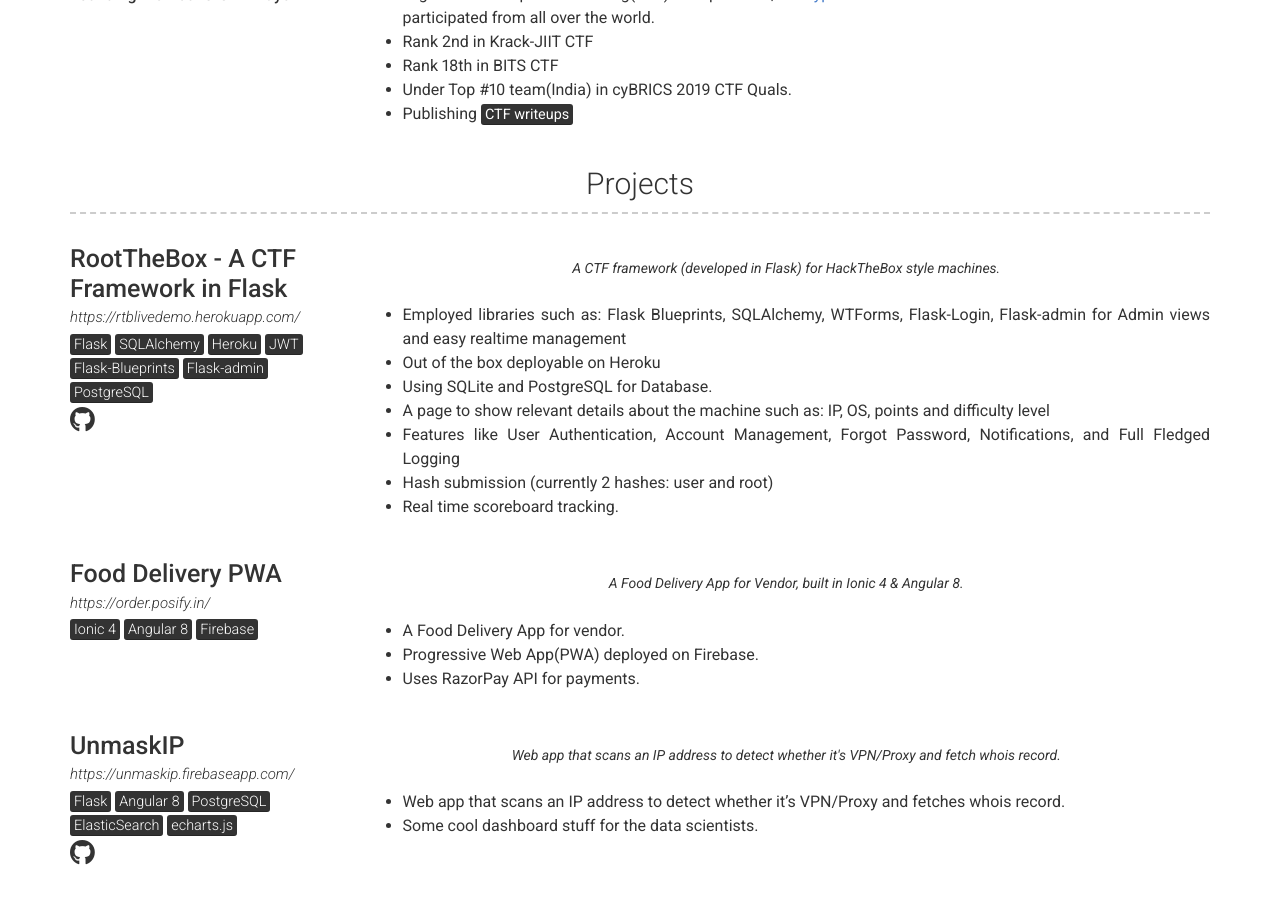
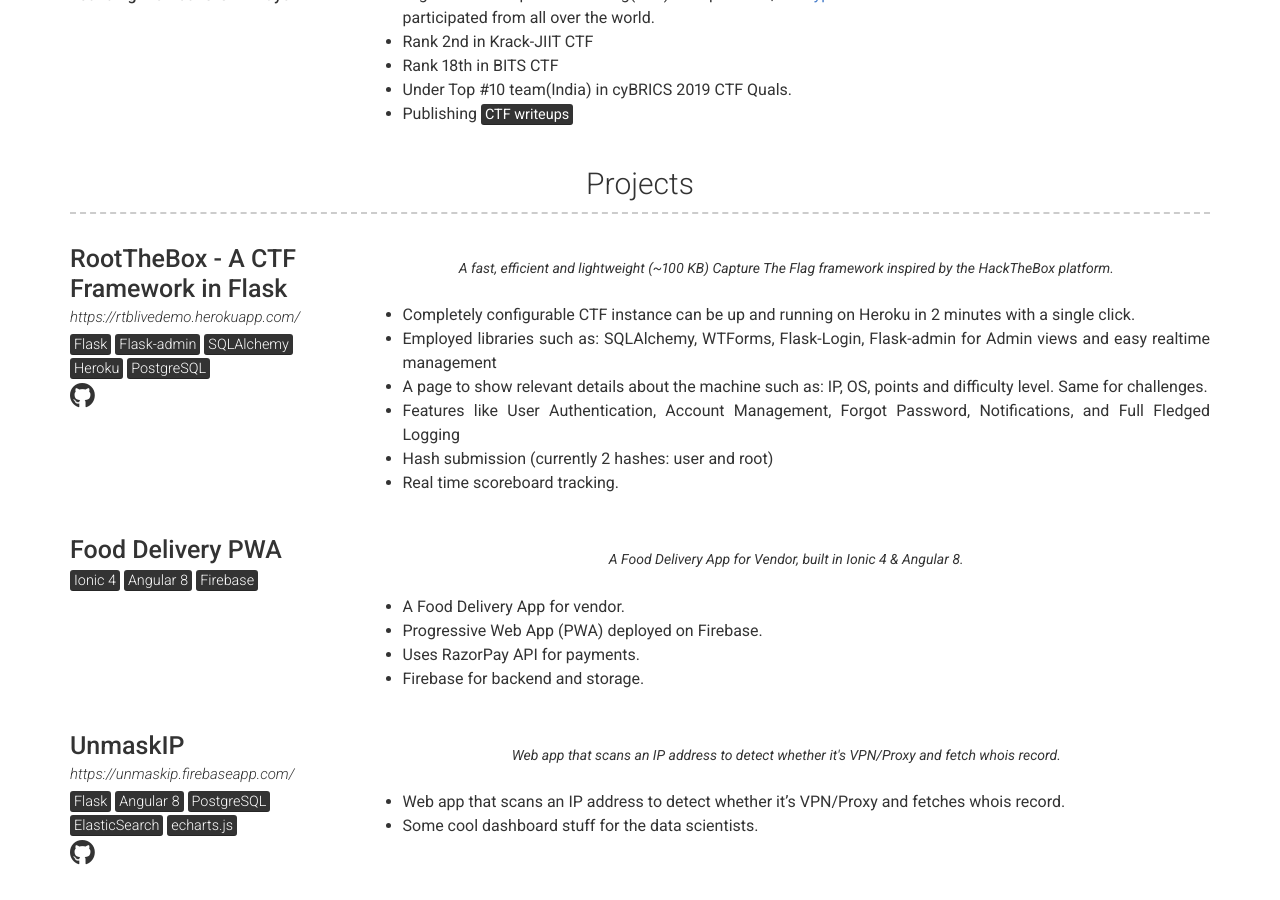
Before and after one commit to eshaan7/eshaan7.github.io, a Jekyll site: the page built from index.md, in a window 1280 px wide and 900 px high, scrolled down 1797 px. Built offline with Jekyll 4.4.1, drawn with Linux system fonts in a browser that asks for light colours; nearby versions of some CDN libraries.

Commit message:
updated projects section

```diff
--- a/_data/projects.yml
+++ b/_data/projects.yml
@@ -5,26 +5,22 @@
   link: https://rtblivedemo.herokuapp.com/
   github: abs0lut3pwn4g3/RTB-CTF-Framework/
   quote: >
-    A CTF framework (developed in Flask) for HackTheBox style machines.
+    A fast, efficient and lightweight (~100 KB) Capture The Flag framework inspired by the HackTheBox platform.
   tags: <mark>Flask</mark>
+        <mark>Flask-admin</mark>
         <mark>SQLAlchemy</mark>
         <mark>Heroku</mark>
-        <mark>JWT</mark>
-        <mark>Flask-Blueprints</mark>
-        <mark>Flask-admin</mark>
         <mark>PostgreSQL</mark>
   description: | # this will include new lines to allow paragraphs
-    - Employed libraries such as: Flask Blueprints, SQLAlchemy, WTForms, Flask-Login, Flask-admin for Admin views and easy realtime management
-    - Out of the box deployable on Heroku
-    - Using SQLite and PostgreSQL for Database.
-    - A page to show relevant details about the machine such as: IP, OS, points and difficulty level
+    - Completely configurable CTF instance can be up and running on Heroku in 2 minutes with a single click.
+    - Employed libraries such as: SQLAlchemy, WTForms, Flask-Login, Flask-admin for Admin views and easy realtime management
+    - A page to show relevant details about the machine such as: IP, OS, points and difficulty level. Same for challenges.
     - Features like User Authentication, Account Management, Forgot Password, Notifications, and Full Fledged Logging
     - Hash submission (currently 2 hashes: user and root)
     - Real time scoreboard tracking.
 
 - layout: left
   name: Food Delivery PWA
-  link: https://order.posify.in/
   quote: >
     A Food Delivery App for Vendor, built in Ionic 4 & Angular 8.
   tags: <mark>Ionic 4</mark>
@@ -32,8 +28,9 @@
         <mark>Firebase</mark>
   description: |
     - A Food Delivery App for vendor.
-    - Progressive Web App(PWA) deployed on Firebase.
+    - Progressive Web App (PWA) deployed on Firebase.
     - Uses RazorPay API for payments.
+    - Firebase for backend and storage.
 
 - layout: left
   name: UnmaskIP
```
